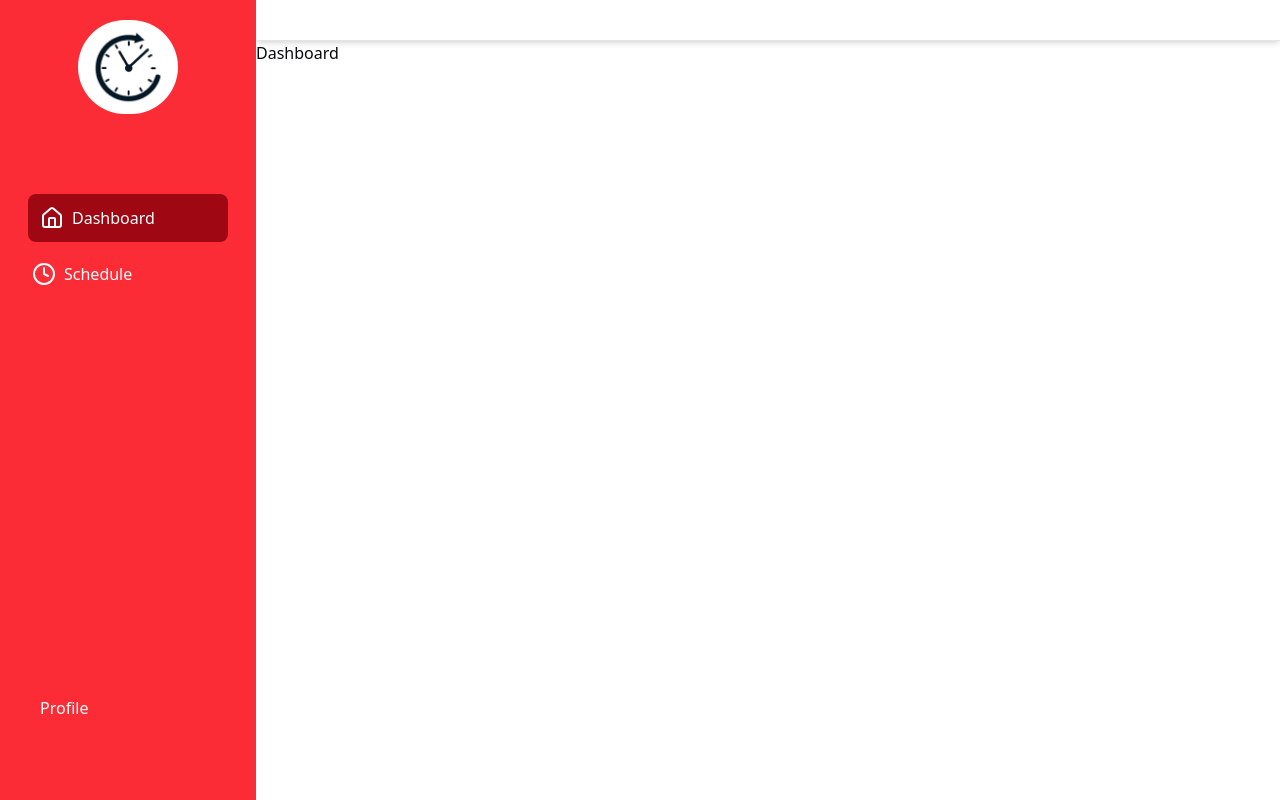
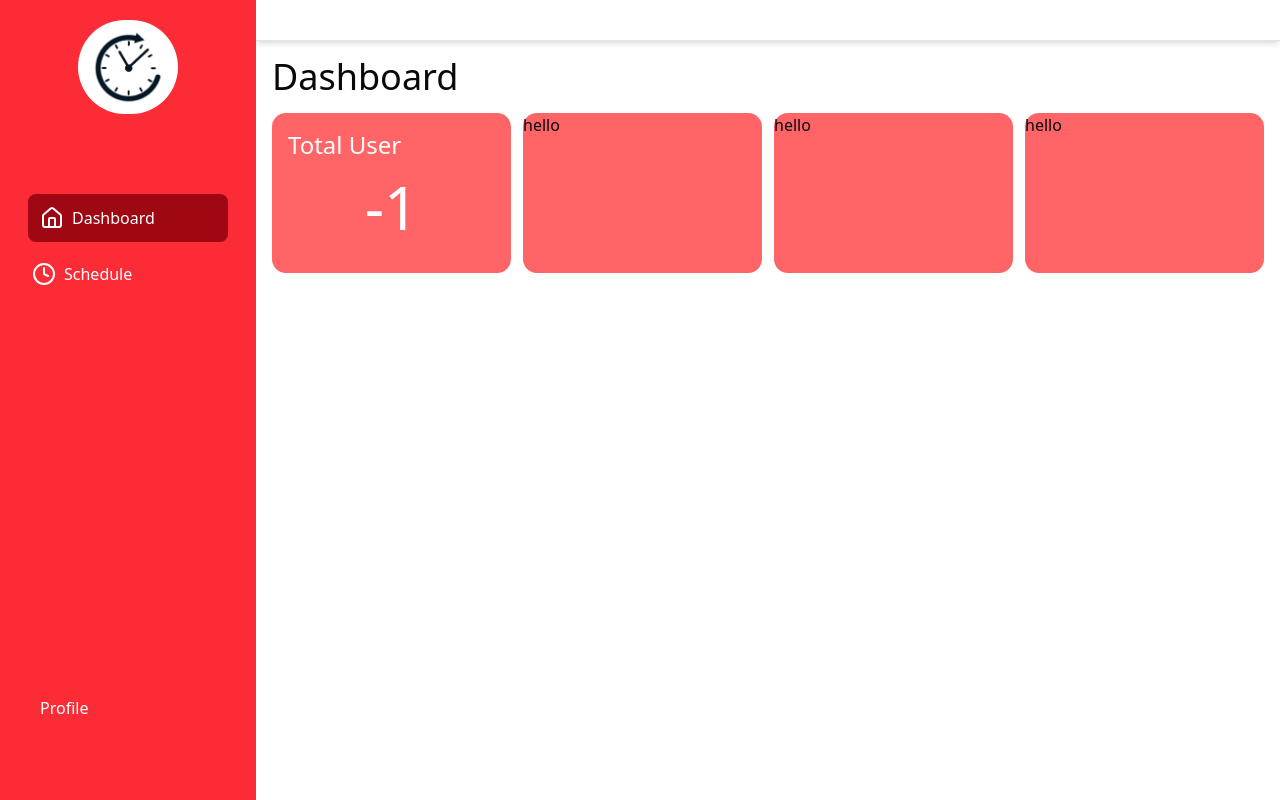
Before and after one commit to abhises/employee-schedule, a Next.js app: page /dashboard in a window 1280 px wide. Built offline with nearby package versions, Linux system fonts and the light colour scheme; no server answers.

Commit message:
items center

```diff
--- a/src/app/(routes)/dashboard/_context/SideBarContext.tsx
+++ b/src/app/(routes)/dashboard/_context/SideBarContext.tsx
@@ -8,7 +8,19 @@ import {
   SetStateAction,
 } from "react";
 
+interface UserType {
+  id: string;
+  firstName: string | null;
+  lastName: string | null;
+  emailAddresses: { emailAddress: string }[];
+  lastActiveAt: number | null; // Alloupw null
+  createdAt: number;
+  publicMetadata: { role: string };
+}
+
 interface SideBarPropsType {
+  user: UserType[];
+  setUsers: Dispatch<SetStateAction<UserType[]>>;
   isOpen: boolean;
   toggleSidebar: () => void;
   setIsOpen: Dispatch<SetStateAction<boolean>>; // Include setIsOpen
@@ -18,11 +30,13 @@ const SideBarContext = createContext<SideBarPropsType | undefined>(undefined);
 
 export const SideBarProvider = ({ children }: { children: ReactNode }) => {
   const [isOpen, setIsOpen] = useState(false);
+  const [user, setUsers] = useState<UserType[]>([]);
 
   const toggleSidebar = () => setIsOpen((prev) => !prev);
 
   return (
-    <SideBarContext.Provider value={{ isOpen, toggleSidebar, setIsOpen }}>
+    <SideBarContext.Provider
+      value={{ isOpen, toggleSidebar, setIsOpen, user, setUsers }}>
       {children}
     </SideBarContext.Provider>
   );
--- a/src/app/(routes)/dashboard/page.tsx
+++ b/src/app/(routes)/dashboard/page.tsx
@@ -1,7 +1,30 @@
+"use client";
 import React from "react";
+import { useSideBar } from "./_context/SideBarContext";
 
 const DashboardPage = () => {
-  return <div>Dashboard</div>;
+  const { user } = useSideBar();
+  return (
+    <div>
+      <div className="m-4">
+        <h2 className="text-4xl ">Dashboard</h2>
+      </div>
+
+      <div className="grid grid-cols-1 md:grid-cols-3 lg:grid-cols-4 gap-3 m-4 h-40">
+        <div className="bg-red-400 rounded-xl h-40">
+          <div className="p-4">
+            <span className="text-white text-2xl">Total User</span>
+          </div>
+          <div className="flex justify-center items-center ">
+            <h1 className="text-white text-6xl">{user.length - 1}</h1>
+          </div>
+        </div>
+        <div className="bg-red-400 rounded-xl h-40">hello</div>
+        <div className="bg-red-400 rounded-xl h-40">hello</div>
+        <div className="bg-red-400 rounded-xl h-40">hello</div>
+      </div>
+    </div>
+  );
 };
 
 export default DashboardPage;
--- a/src/app/(routes)/dashboard/user/UserList.tsx
+++ b/src/app/(routes)/dashboard/user/UserList.tsx
@@ -5,19 +5,10 @@ import { BookMinus, Squirrel } from "lucide-react";
 import { fetchUser, deleteUser, updateRole } from "./_actions";
 import { useRouter } from "next/navigation";
 import { toast } from "react-toastify";
-
-interface UserType {
-  id: string;
-  firstName: string | null;
-  lastName: string | null;
-  emailAddresses: { emailAddress: string }[];
-  lastActiveAt: number | null; // Alloupw null
-  createdAt: number;
-  publicMetadata: { role: string };
-}
+import { useSideBar } from "../_context/SideBarContext";
 
 const UserList = () => {
-  const [user, setUsers] = useState<UserType[]>([]);
+  const { user, setUsers } = useSideBar();
   const [isLoading, setIsLoading] = useState(false);
   const router = useRouter();
   useEffect(() => {
```
